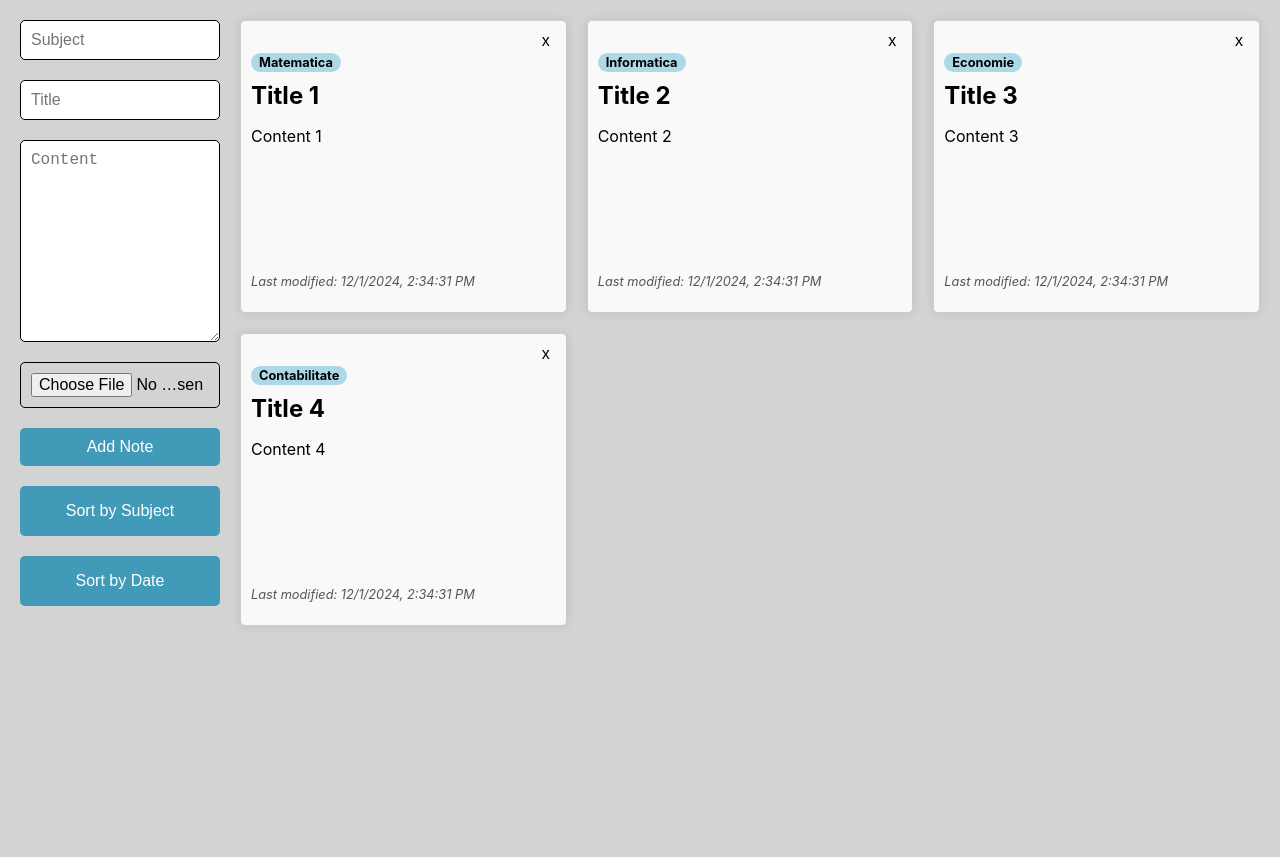
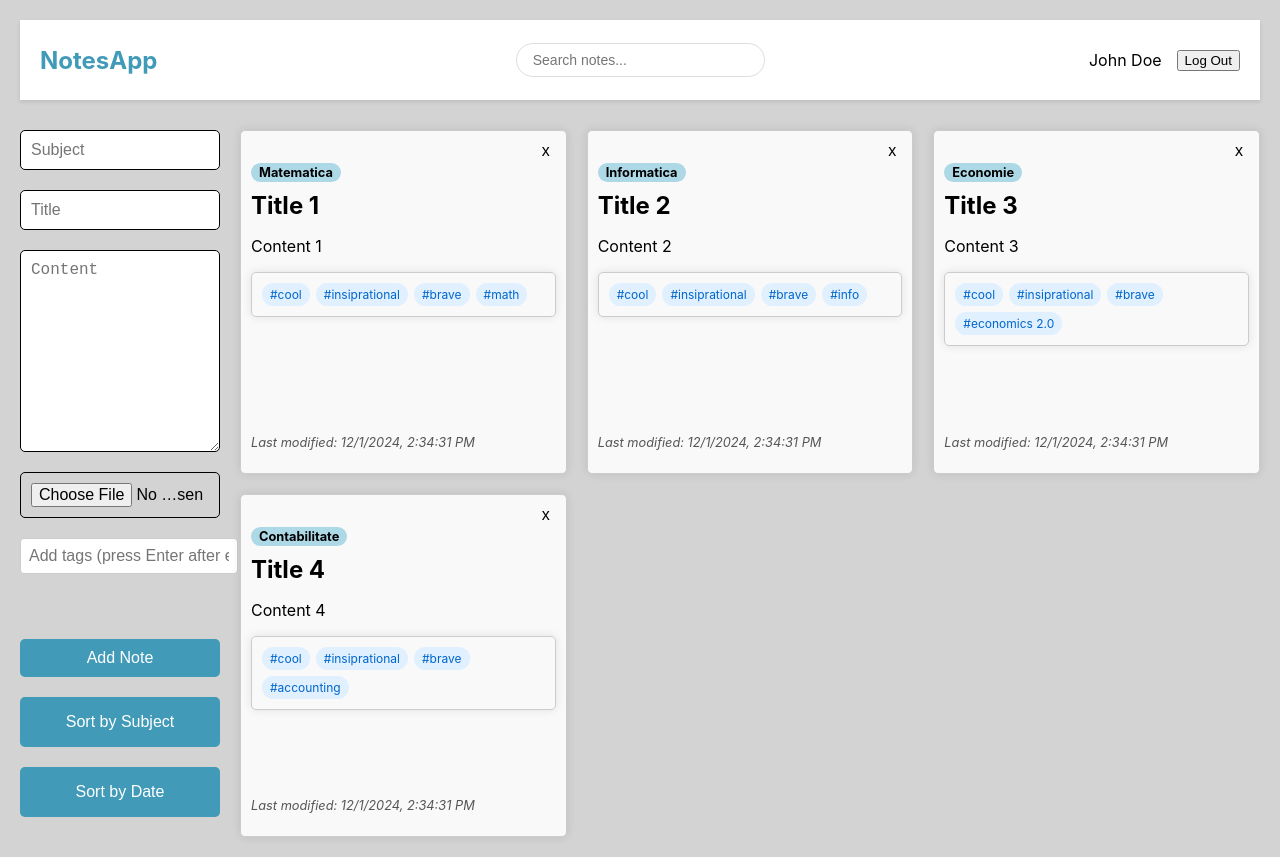
Before and after one commit to mtlvsdn/app-ui, a React (Create React App) app: page / in a window 1280 px wide. Before the commit the page ends 800 px from the top, so only its background shows below. Built offline with nearby package versions, Linux system fonts and the light colour scheme.

Commit message:
Notes have tags. Toolbar now exists

```diff
--- a/src/App.css
+++ b/src/App.css
@@ -4,6 +4,7 @@ body {
 }
 
 .app-container {
+  margin-top: 30px;
   grid-template-columns: 1fr;
 }
 
@@ -145,3 +146,138 @@ textarea, input {
   margin-top: auto;  /* This will push the date to the bottom of the note */
   font-style: italic;
 }
+
+
+.tag-input {
+  width: 100%;
+  padding: 8px;
+  border: 1px solid #ccc;
+  border-radius: 4px;
+  margin-bottom: 10px;
+}
+
+.tags-container {
+  display: flex;
+  flex-wrap: wrap;
+  gap: 8px;
+  margin-bottom: 15px;
+}
+
+.tag {
+  display: inline-flex;
+  align-items: center;
+  background-color: #e0f0ff;
+  color: #0066cc;
+  padding: 4px 8px;
+  border-radius: 16px;
+  font-size: 14px;
+}
+
+.tag-remove {
+  background: none;
+  border: none;
+  color: #666;
+  margin-left: 6px;
+  cursor: pointer;
+  font-size: 12px;
+  padding: 0 4px;
+}
+
+.tag-remove:hover {
+  color: #ff0000;
+}
+
+.note-tags {
+  margin-top: auto;
+  display: flex;
+  flex-wrap: wrap;
+  gap: 6px;
+}
+
+.note-item .tag {
+  font-size: 12px;
+}
+
+
+/* Toolbar styles */
+.toolbar {
+  background-color: white;
+  min-height: 60px;
+  padding: 10px 20px;
+  display: flex;
+  flex-wrap: wrap;
+  align-items: center;
+  justify-content: space-between;
+  box-shadow: 0 2px 4px rgba(0, 0, 0, 0.1);
+  position: sticky;
+  top: 0;
+  z-index: 1000;
+  gap: 15px;
+}
+
+.toolbar-content {
+  display: flex;
+  align-items: center;
+  justify-content: flex-end;
+  gap: 15px;
+  width: auto;
+}
+
+.toolbar-brand {
+  font-size: 24px;
+  font-weight: bold;
+  color: rgb(64, 154, 184);
+  white-space: nowrap;
+}
+
+.search-container {
+  width: auto;
+}
+
+.search-bar {
+  width: 100%;
+  padding: 8px 16px;
+  border: 1px solid #ddd;
+  border-radius: 20px;
+  font-size: 14px;
+  outline: none;
+}
+
+.user-section {
+  display: flex;
+  align-items: center;
+  gap: 15px;
+  white-space: nowrap;
+}
+
+@media (max-width: 1000px) {
+  .search-container {
+    width: 250px;
+    margin: 0 auto;
+  }
+
+  .toolbar-content {
+    flex-wrap: wrap;
+    justify-content: center;
+    gap: 15px;
+  }
+}
+
+
+@media (max-width: 600px) {
+  .toolbar {
+    flex-direction: column;
+    align-items: stretch;
+    padding: 10px;
+  }
+
+  .toolbar-content {
+    flex-direction: column;
+    align-items: stretch;
+    gap: 10px;
+  }
+
+  .user-section {
+    justify-content: space-between;
+  }
+}
--- a/src/App.js
+++ b/src/App.js
@@ -17,6 +17,7 @@ function App() {
       image: null,
       file: null,
       date: new Date().toLocaleString(),
+      tags: ["cool", "insiprational", "brave", "math"],
     },
     {
       id: 2,
@@ -26,6 +27,7 @@ function App() {
       image: null,
       file: null,
       date: new Date().toLocaleString(),
+      tags: ["cool", "insiprational", "brave", "info"],
     },
     {
       id: 3,
@@ -35,6 +37,7 @@ function App() {
       image: null,
       file: null,
       date: new Date().toLocaleString(),
+      tags: ["cool", "insiprational", "brave", "economics 2.0"],
     },
     {
       id: 4,
@@ -44,6 +47,7 @@ function App() {
       image: null,
       file: null,
       date: new Date().toLocaleString(),
+      tags: ["cool", "insiprational", "brave", "accounting"],
     }
   ]);
 
@@ -55,6 +59,28 @@ function App() {
   const [selectedNote, setSelectedNote] = useState (null);
   const [isSorted, setIsSorted] = useState(false);
   const [isSortedByDate, setIsSortedByDate] = useState(false);
+  const [tags, setTags] = useState([]);
+  const [tagInput, setTagInput] = useState('');
+
+  const handleTagInputChange = (e) => {
+    setTagInput(e.target.value);
+  };
+
+  const handleTagKeyDown = (e) => {
+    if (e.key === 'Enter' && tagInput.trim() !== '') {
+      e.preventDefault(); // Prevent form submission
+      const newTag = tagInput.trim();
+      if (!tags.includes(newTag)) {
+        setTags([...tags, newTag]);
+      }
+      setTagInput('');
+    }
+  };
+
+  const removeTag = (tagToRemove) => {
+    setTags(tags.filter(tag => tag !== tagToRemove));
+  };
+
 
   const handleSort = () => {
     const sortedNotes = [...notes].sort((a, b) => {
@@ -84,6 +110,7 @@ function App() {
     setContent(note.content);
     setImage(note.image);
     setFile(note.file);
+    setTags(note.tags || []);
   }
 
   const handleAddNote  = (event) => {
@@ -99,6 +126,7 @@ function App() {
       image: image, // Include image in the new note
       file: file,
       date: new Date().toLocaleString(),
+      tags: tags,
     }
 
     setNotes([newNote, ...notes]);
@@ -106,6 +134,7 @@ function App() {
     setTitle("");
     setContent("");
     setImage(null); //sets a new image as null value
+    setTags([]);
   };
 
   const handleUpdateNote  = (event) => {
@@ -122,6 +151,7 @@ function App() {
       image: image, // Include updated image
       file: file,
       date: new Date().toLocaleString(),
+      tags: tags,
     }
 
     const updatedNotesList = notes.map((note) =>
@@ -137,6 +167,7 @@ function App() {
     setSelectedNote(null);
     setImage(null); //updates the value of the image to null
     setFile(null);
+    setTags([]);
   };
 
   const handleCancel = () => {
@@ -146,6 +177,7 @@ function App() {
     setSelectedNote(null);
     setImage(null); //updates the value of the image to null
     setFile(null);
+    setTags([]);
   };
 
   const deleteNote = (event, noteId) => {
@@ -178,6 +210,23 @@ function App() {
 
 
   return (
+    <div>
+      <nav className="toolbar">
+      <div className="toolbar-brand">
+        NotesApp
+      </div>
+      <div className="search-container">
+        <input
+          type="text"
+          className="search-bar"
+          placeholder="Search notes..."
+        />
+      </div>
+      <div className="user-section">
+        <span className="username">John Doe</span>
+        <button className="logout-button">Log Out</button>
+      </div>
+    </nav>
     <div className="app-container">
     <div>
         <form className="note-form" onSubmit={(event) => selectedNote
@@ -204,6 +253,30 @@ function App() {
             required
           ></textarea>
           <input type="file" accept="image/*,.pdf,.doc,.docx" onChange={handleFileChange}></input>
+          <input
+              type="text"
+              value={tagInput}
+              onChange={handleTagInputChange}
+              onKeyDown={handleTagKeyDown}
+              placeholder="Add tags (press Enter after each tag)"
+              className="tag-input"
+            />
+            <div className="tags-container">
+              {tags.map((tag, index) => (
+                <span key={index} className="tag">
+                  #{tag}
+                  <button
+                    onClick={(e) => {
+                      e.preventDefault();
+                      removeTag(tag);
+                    }}
+                    className="tag-remove"
+                  >
+                    x
+                  </button>
+                </span>
+              ))}
+            </div>
 
           {selectedNote ? (
             <div className='edit-buttons'>
@@ -260,9 +333,19 @@ function App() {
                   Download {note.file.name}
                 </a>
               )}
+              <div className="note-item"
+              onClick={() => handleNoteClick(note)}>
+              {/* ... existing note display ... */}
+              <div className="note-tags">
+                {note.tags && note.tags.map((tag, index) => (
+                  <span key={index} className="tag">#{tag}</span>
+                ))}
+              </div>
+            </div>
             <p className="note-date">Last modified: {note.date}</p>
           </div>
         ))}
+      </div>
     </div>
    </div>
   );
```
Lines whose indentation alone changed are shown as unchanged.
